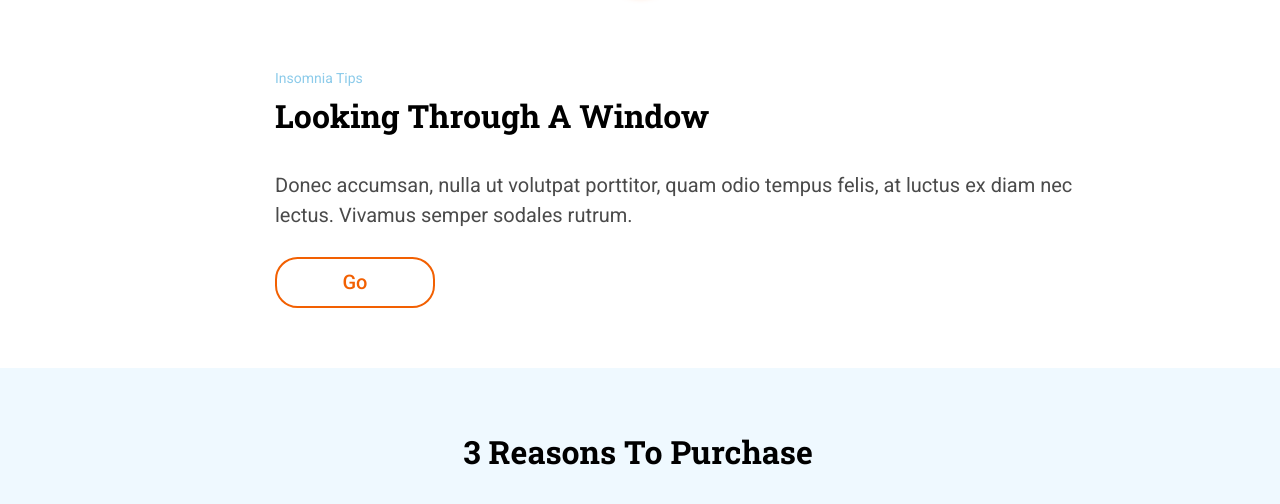
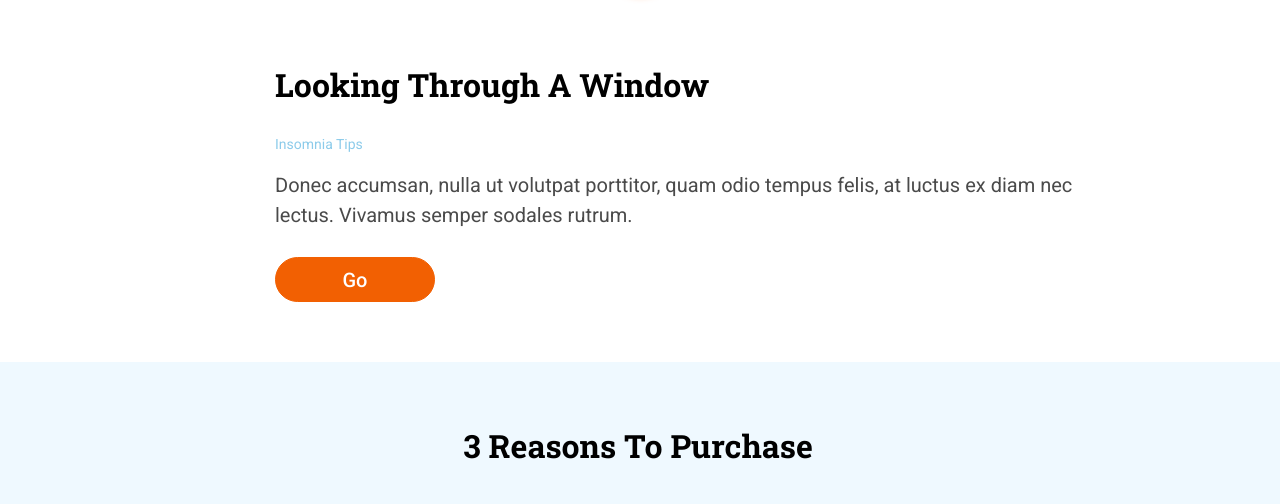
Before and after one commit to Adalab/modulo-1-evaluacion-final-mireiaparra, a website: page docs/index.html in a window 1280 px wide. Shown: the part 802-1306 px from the top of the page. Drawn offline with nearby package versions, Linux system fonts and the light colour scheme; files that its build step writes are made by us from their sources.

Commit message:
add new branch

```diff
--- a/src/scss/layout/_hero.scss
+++ b/src/scss/layout/_hero.scss
@@ -33,7 +33,7 @@
     border: none;
     margin-top: 35.2px;
     margin-bottom: 34px;
-    display: flex;
+    display: none;
     align-items: center;
     justify-content: center;
     animation-name: buttonAnimation;
@@ -72,6 +72,7 @@
     }
 
     &__button {
+      display: flex;
       width: 42.5px;
       height: 45px;
       margin-top: 9px;
--- a/src/scss/layout/_tips.scss
+++ b/src/scss/layout/_tips.scss
@@ -28,28 +28,27 @@
     color: $description;
     font-size: 18px;
     line-height: 30px;
-    margin-bottom: 26px;
+    margin-bottom: 46px;
   }
 
   &__button {
-    height: 45;
-    width: 76px;
+    height: 45px;
+    width: 184px;
     font-family: $fontMain;
     font-weight: 500;
     font-size: 20px;
-    line-height: 45px;
-    color: $button;
-    background-color: $tipsBackground;
+    color: $tipsBackground;
+    background-color: $button;
     border-radius: 22.5px;
-    border: 2px solid $button;
+    border: 1px solid $button;
     margin-bottom: 45px;
     cursor: pointer;
     transition: transform 1s;
 
     &:hover {
       transform: scale(1.5);
-      background-color: $button;
-      color: $tipsBackground;
+      background-color: $tipsBackground;
+      color: $button;
     }
   }
 }
@@ -61,12 +60,14 @@
 
     &__text {
       margin-top: 37px;
+      transform: translateY(220%);
     }
 
     &__title {
       font-size: 26px;
       line-height: 45px;
       margin-bottom: 27px;
+      transform: translateY(-70%);
     }
 
     &__description {
```
